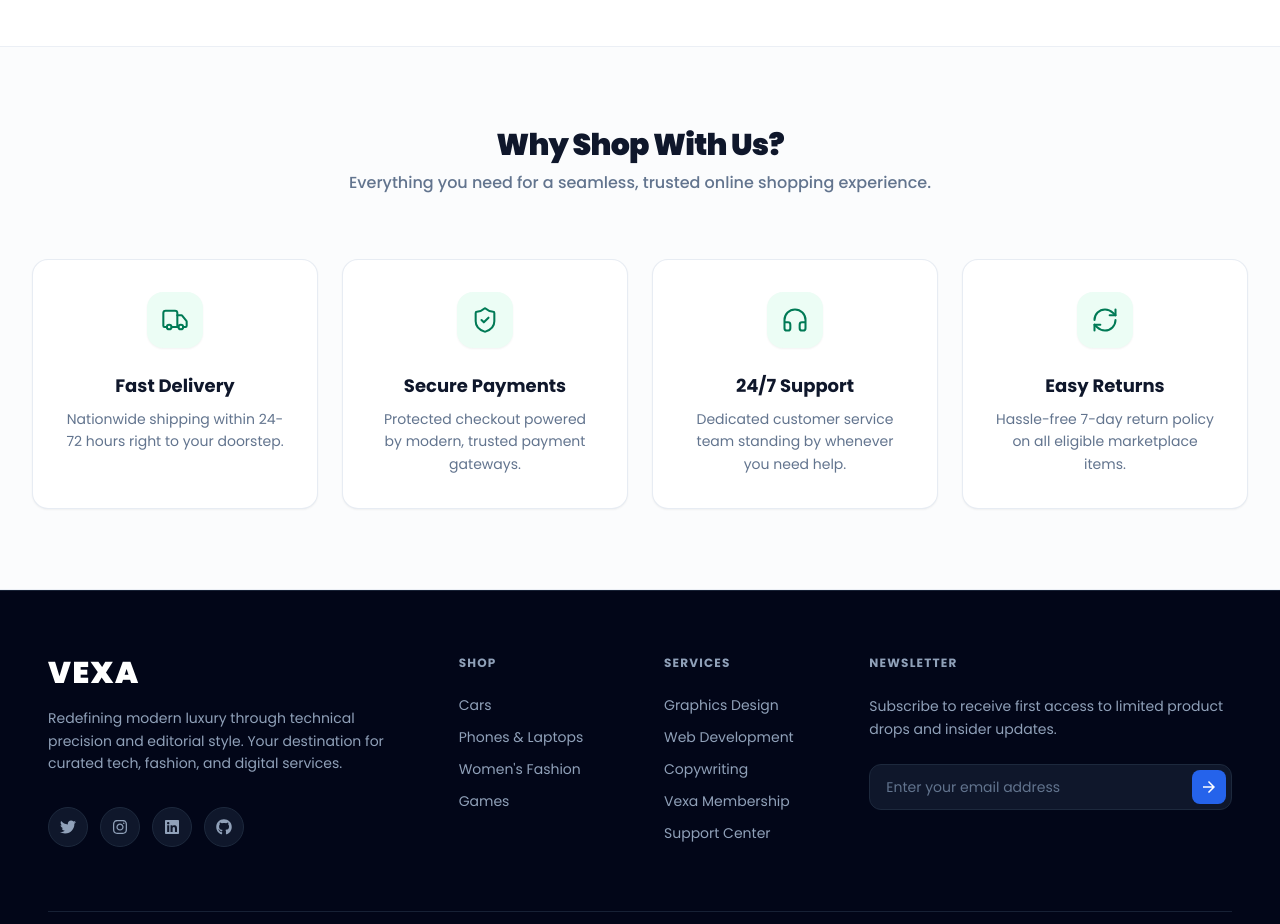
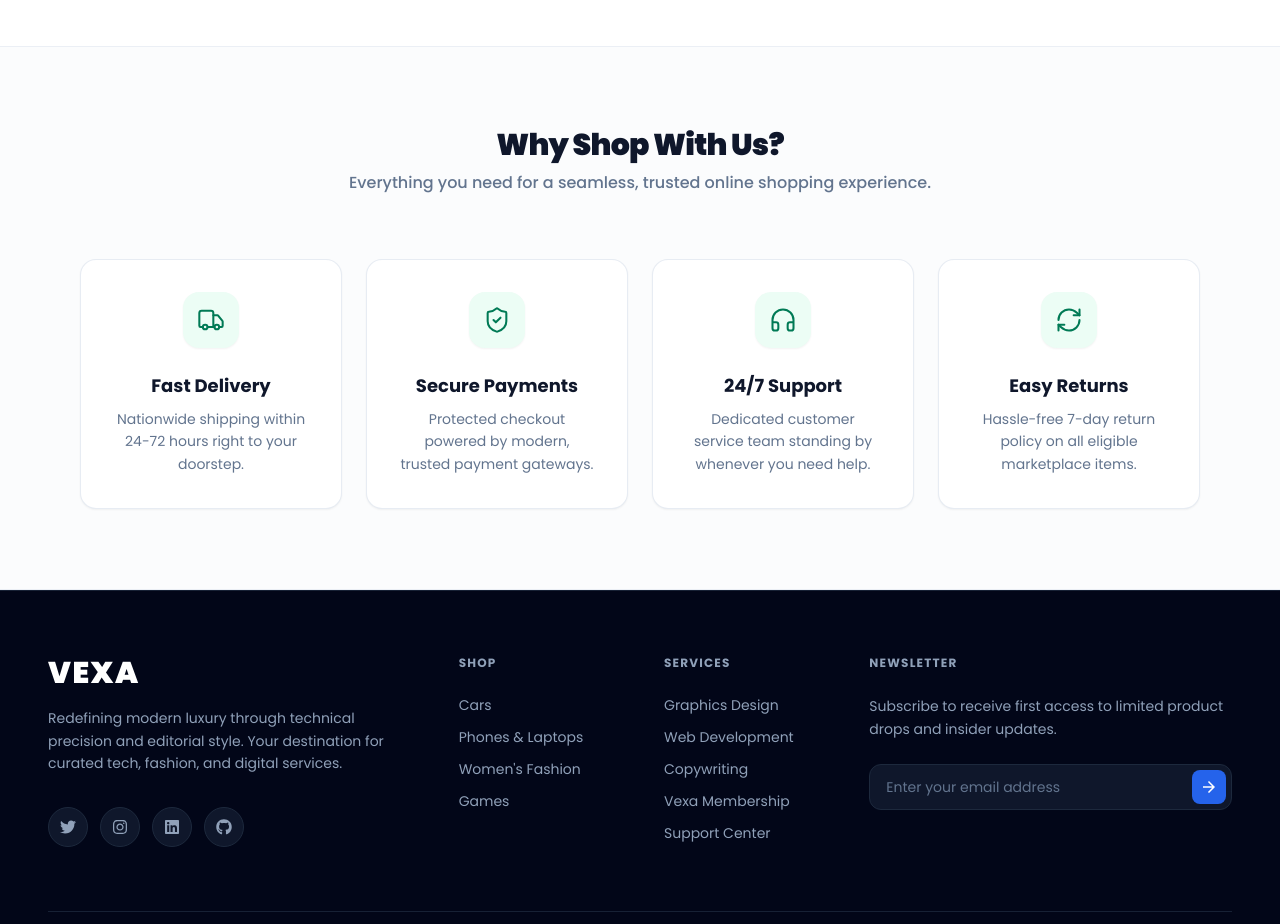
Before and after one commit to Sharkolly/Vexa, a React (Vite) app: page / in a window 1280 px wide. Shown: the part 1700-2624 px from the top of the page. Built offline with nearby package versions, Linux system fonts and the light colour scheme; no server answers; a web font is replaced by a local one.

Commit message:
Update layout for ShopWithUs component

```diff
--- a/components/ui/ShopWithUs.tsx
+++ b/components/ui/ShopWithUs.tsx
@@ -26,7 +26,7 @@ const features = [
 const ShopWithUs = () => {
   return (
     <section className="bg-slate-50/60 py-16 sm:py-20 border-y border-slate-200/60">
-      <div className="max-w-7xl mx-auto px-4 sm:px-6 lg:px-8">
+      <div className="w-[90%] max-md:w-[95%] mx-auto px-4">
         {/* Section Header */}
         <div className="text-center max-w-2xl mx-auto mb-12 sm:mb-16">
           <h2 className="text-2xl sm:text-3xl font-black text-slate-900 tracking-tight">
```
